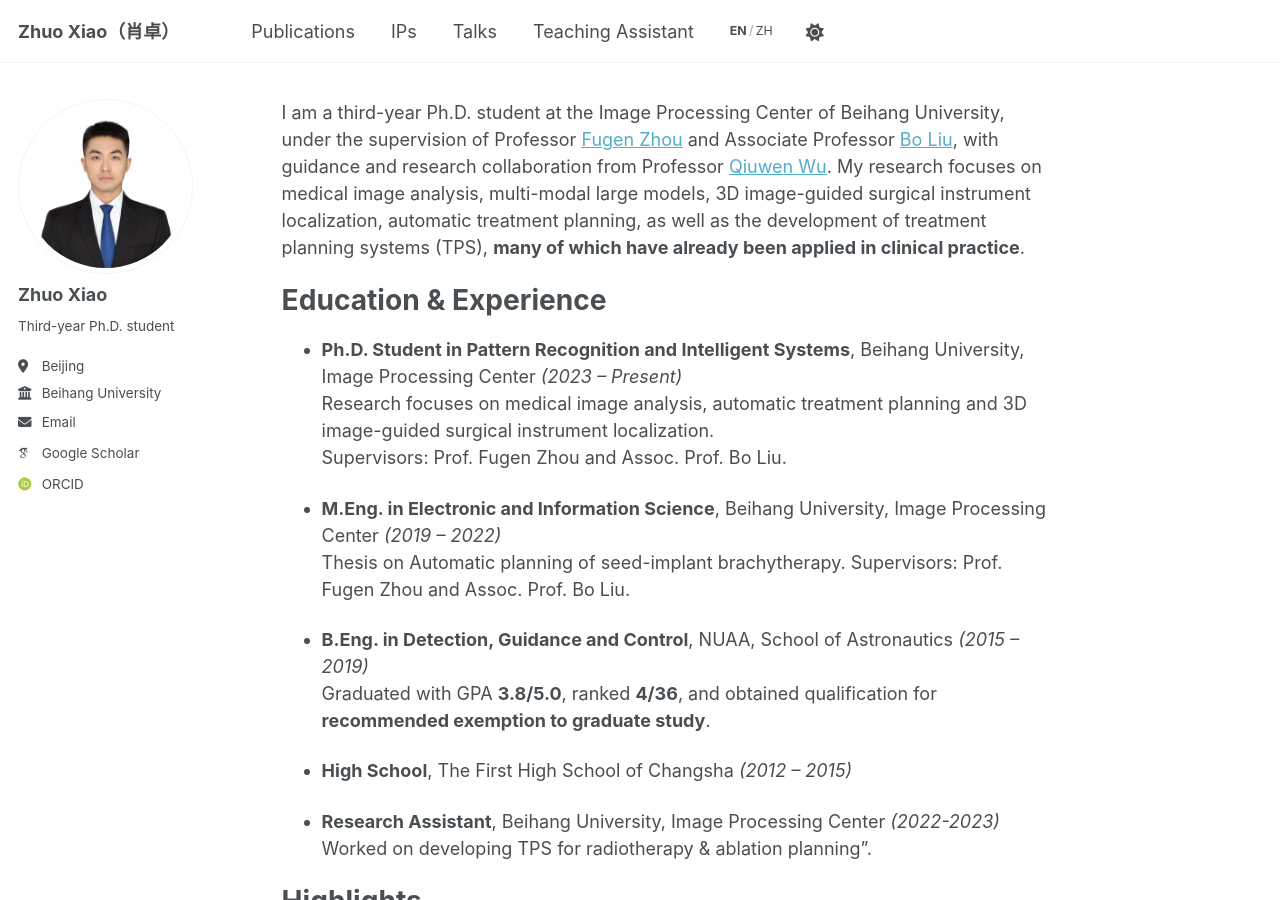
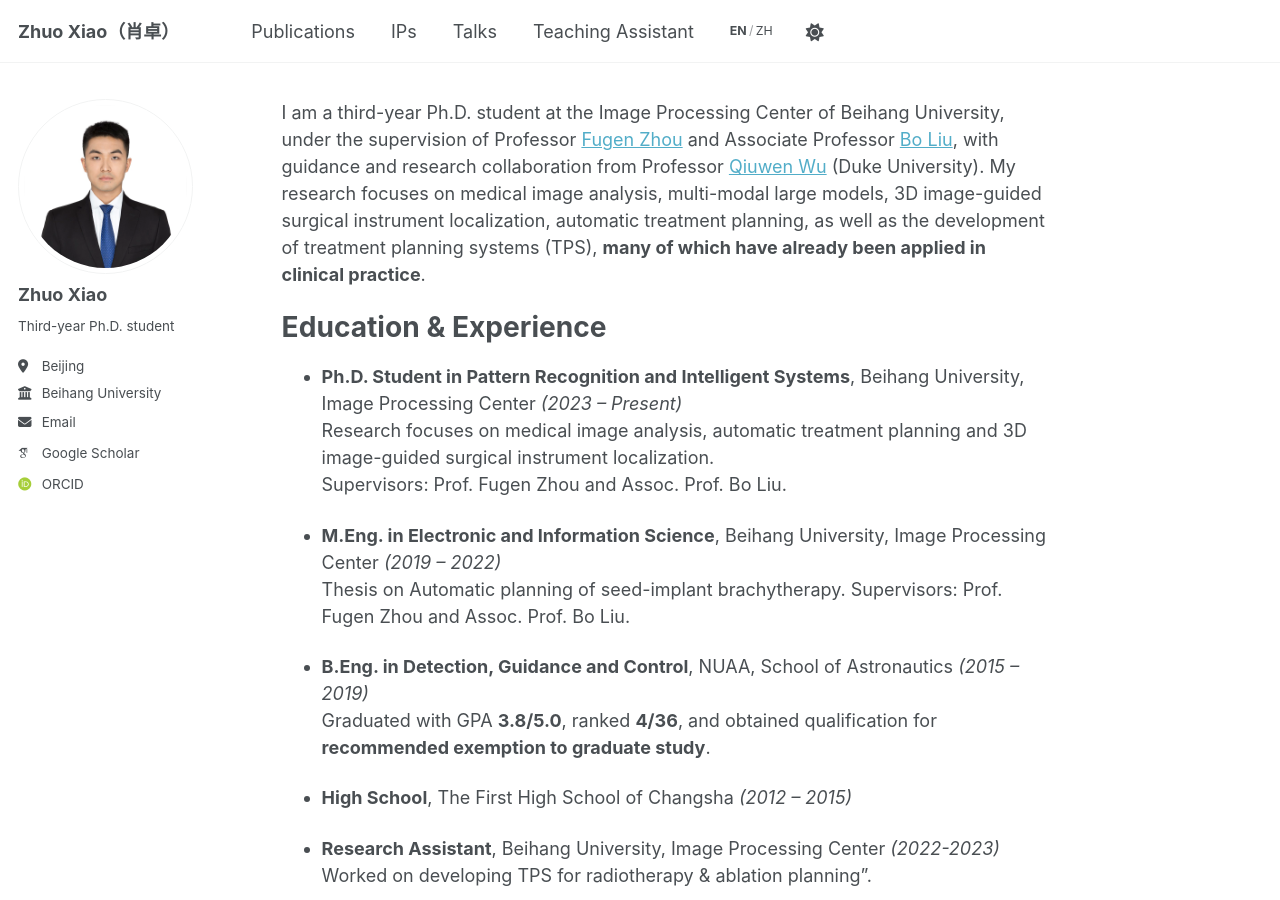
Before and after one commit to BUAAXZzz/BUAAXZzz.github.io, a Jekyll site: the page built from _pages/about.md, in a window 1280 px wide and 900 px high. Built offline with Jekyll 4.4.1, drawn with Linux system fonts in a browser that asks for light colours; some web fonts are replaced; a script that is not in the unit is left out.

Commit message:
Clarify Duke University affiliation

```diff
--- a/_pages/about.md
+++ b/_pages/about.md
@@ -8,7 +8,7 @@
   - /about/
   - /about.html
 ---
-I am a third-year Ph.D. student at the Image Processing Center of Beihang University, under the supervision of Professor [Fugen Zhou](https://dblp.org/pid/26/4854.html) and Associate Professor [Bo Liu](https://shi.buaa.edu.cn/liubo2/zh_CN/index/154719/list/index.htm), with guidance and research collaboration from Professor [Qiuwen Wu](https://radonc.duke.edu/profile/qiuwen-wu). My research focuses on medical image analysis, multi-modal large models, 3D image-guided surgical instrument localization, automatic treatment planning, as well as the development of treatment planning systems (TPS), **many of which have already been applied in clinical practice**.
+I am a third-year Ph.D. student at the Image Processing Center of Beihang University, under the supervision of Professor [Fugen Zhou](https://dblp.org/pid/26/4854.html) and Associate Professor [Bo Liu](https://shi.buaa.edu.cn/liubo2/zh_CN/index/154719/list/index.htm), with guidance and research collaboration from Professor [Qiuwen Wu](https://radonc.duke.edu/profile/qiuwen-wu) (Duke University). My research focuses on medical image analysis, multi-modal large models, 3D image-guided surgical instrument localization, automatic treatment planning, as well as the development of treatment planning systems (TPS), **many of which have already been applied in clinical practice**.
 
 Education & Experience
 ======
```
Also changed, not shown: _pages/about.zh.md (+1 -1 lines).
